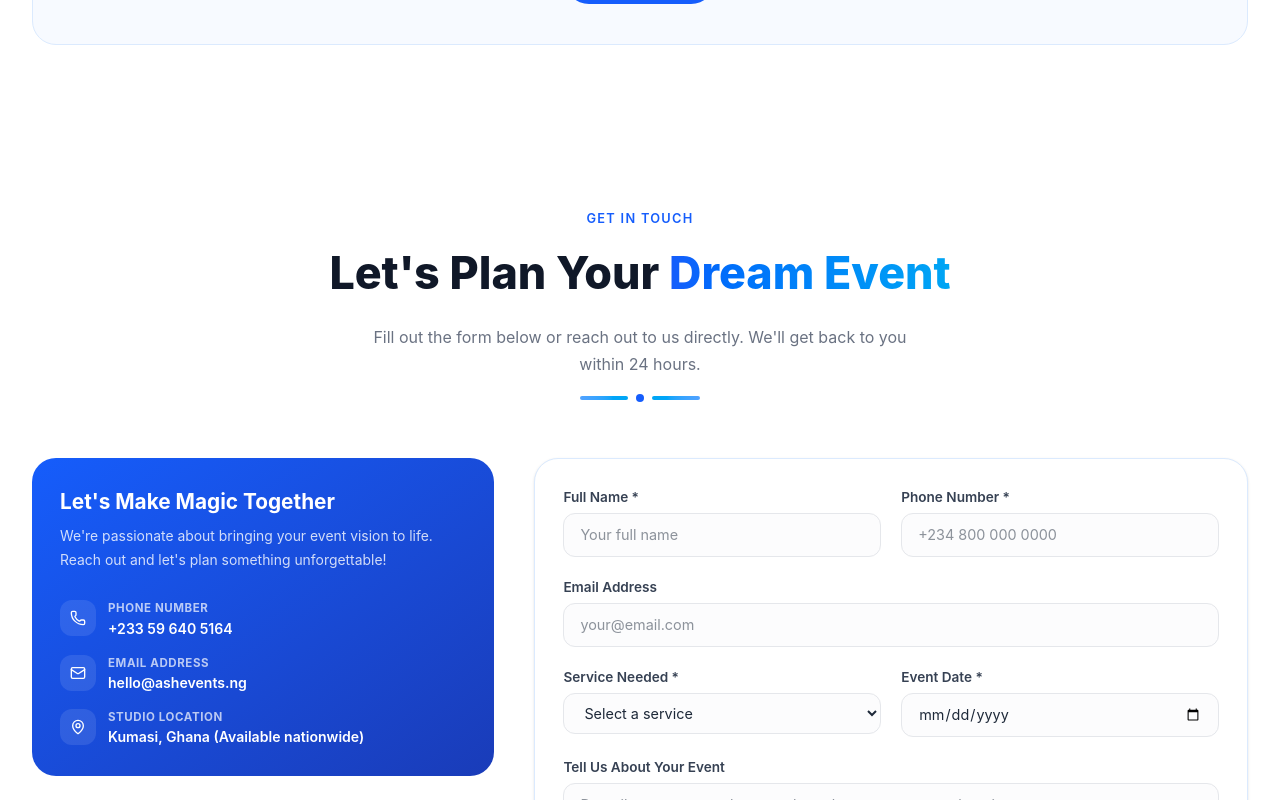
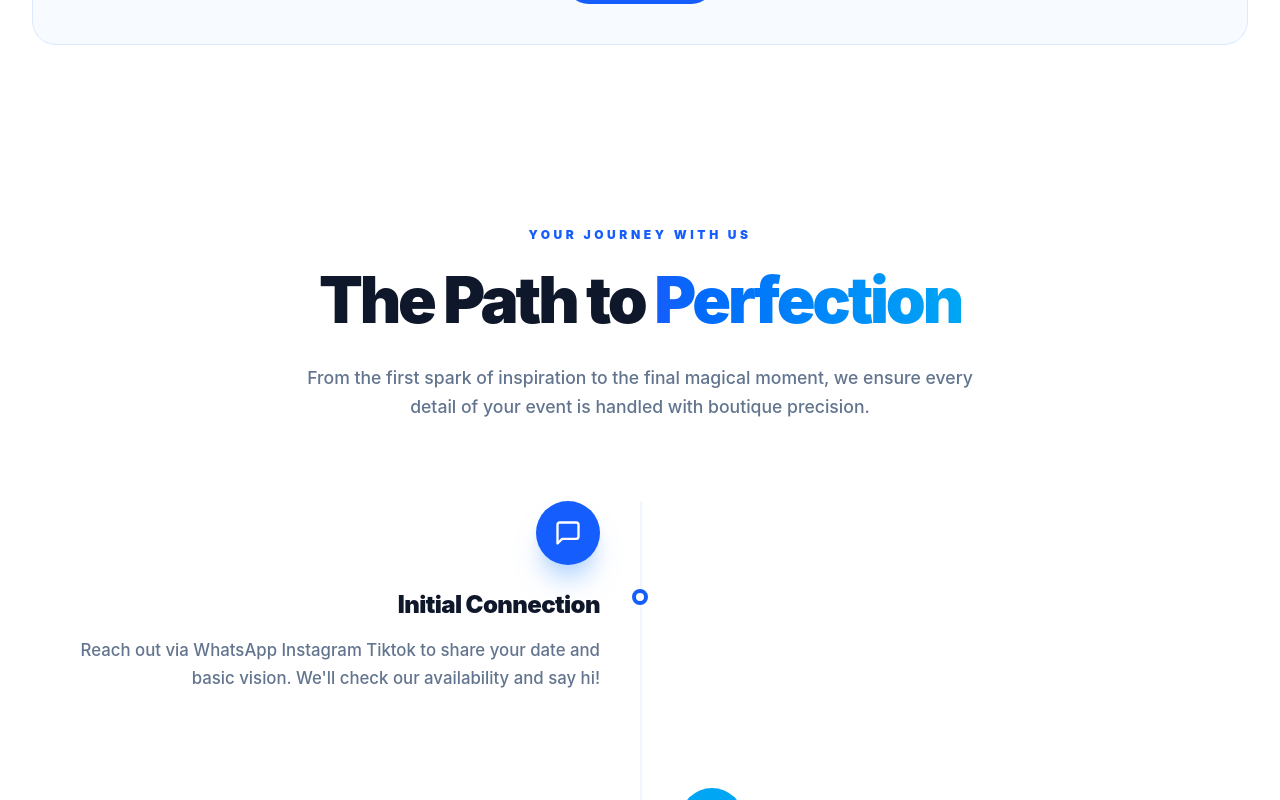
Before and after one commit to MrCorbyyy/Ashevents, a React (Vite) app: page /packages in a window 1280 px wide. Shown: the part 1200-2000 px from the top of the page. Built offline with nearby package versions, Linux system fonts and the light colour scheme.

Commit message:
feat: create PackagesPage component with birthday packages, roadmap, and contact channels

```diff
--- a/src/pages/PackagesPage.tsx
+++ b/src/pages/PackagesPage.tsx
@@ -1,11 +1,13 @@
 import { BirthdayPackages } from "../components/BirthdayPackages";
-import { Contact } from "../components/Contact";
+import { ContactChannels } from "../components/ContactChannels";
+import { EventRoadmap } from "../components/EventRoadmap";
 
 export default function PackagesPage() {
   return (
     <div className="pt-20">
       <BirthdayPackages isPreview={false} />
-      <Contact />
+      <EventRoadmap />
+      <ContactChannels />
     </div>
   );
 }
```
